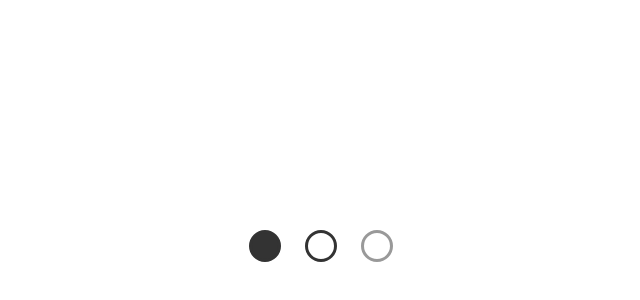
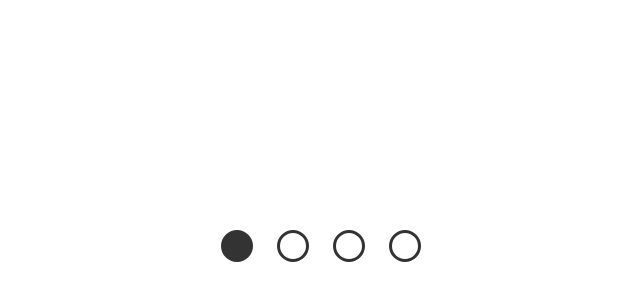
Before and after one commit to ultimathei/HomeUpgraders_frontend, a Vue app: page / in a window 1280 px wide. Shown: the part 154-454 px from the top of the page, without its empty margins (319-959 px from the left). Built offline with nearby package versions, Linux system fonts and the light colour scheme.

Commit message:
added Molecules/Control/Slider comp

```diff
--- /dev/null
+++ b/src/components/molecules/Control/Slider/Slider.module.scss
@@ -0,0 +1,11 @@
+.slider {
+  display: flex;
+  gap: 8px;
+  margin: 0;
+  padding: 0;
+
+  li {
+    list-style: none;
+    list-style-type: none;
+  }
+}
--- /dev/null
+++ b/src/components/molecules/Control/Slider/Slider.vue
@@ -0,0 +1,43 @@
+<template>
+  <nav
+    role="navigation"
+    :aria-label="`${label} Navigation`"
+  >
+    <ul :class="$style.slider">
+      <li
+        v-for="n in size"
+        :key="n"
+      >
+        <ButtonDot
+          :label="`Go to page ${n} of ${label} Navigation`"
+          :active="active === n"
+          :disabled="disabled"
+          @click="onButtonClick(n)"
+        />
+      </li>
+    </ul>
+  </nav>
+</template>
+
+<script setup lang="ts">
+  import ButtonDot from '@Atoms/Button/Dot/Dot.vue'
+  defineProps({
+    label: {
+      type: String,
+      default: 'Slider',
+    },
+    size: {
+      type: Number,
+      required: true,
+    },
+    active: {
+      type: Number,
+      default: 1,
+    },
+    disabled: Boolean,
+  })
+  const emit = defineEmits(['setActive'])
+  const onButtonClick = (n: number) => emit('setActive', n)
+</script>
+
+<style src="./Slider.module.scss" module lang="scss"></style>
--- a/src/views/Home.vue
+++ b/src/views/Home.vue
@@ -1,25 +1,16 @@
 <script setup lang="ts">
-  import ButtonDot from '@Atoms/Button/Dot/Dot.vue'
-
+  import { ref } from 'vue'
+  import SliderControl from '@Molecules/Control/Slider/Slider.vue'
+  const activeSlider = ref(1)
   // method example
-  const clickButton = () => console.log('Button clicked')
+  const clickButton = (n: number) => activeSlider.value = n
 </script>
 
 <template>
-  <div style="display: flex; gap: 8px;">
-    <ButtonDot
-      label="Dot button 1"
-      :active="true"
-      @click="clickButton"
-    />
-    <ButtonDot
-      label="Dot button 2"
-      @click="clickButton"
-    />
-    <ButtonDot
-      label="Dot button 3"
-      :disabled="true"
-      @click="clickButton"
-    />
-  </div>
+  <SliderControl
+    label="My slider"
+    :size="4"
+    :active="activeSlider"
+    @set-active="clickButton"
+  />
 </template>
```
Also changed, not shown: jest.config.cjs (+10 -1 lines), src/components/molecules/Control/Slider/Slider.scenarios.ts (added, +15 -0 lines), 1 other file (tests, documents, lock files or other folders).
